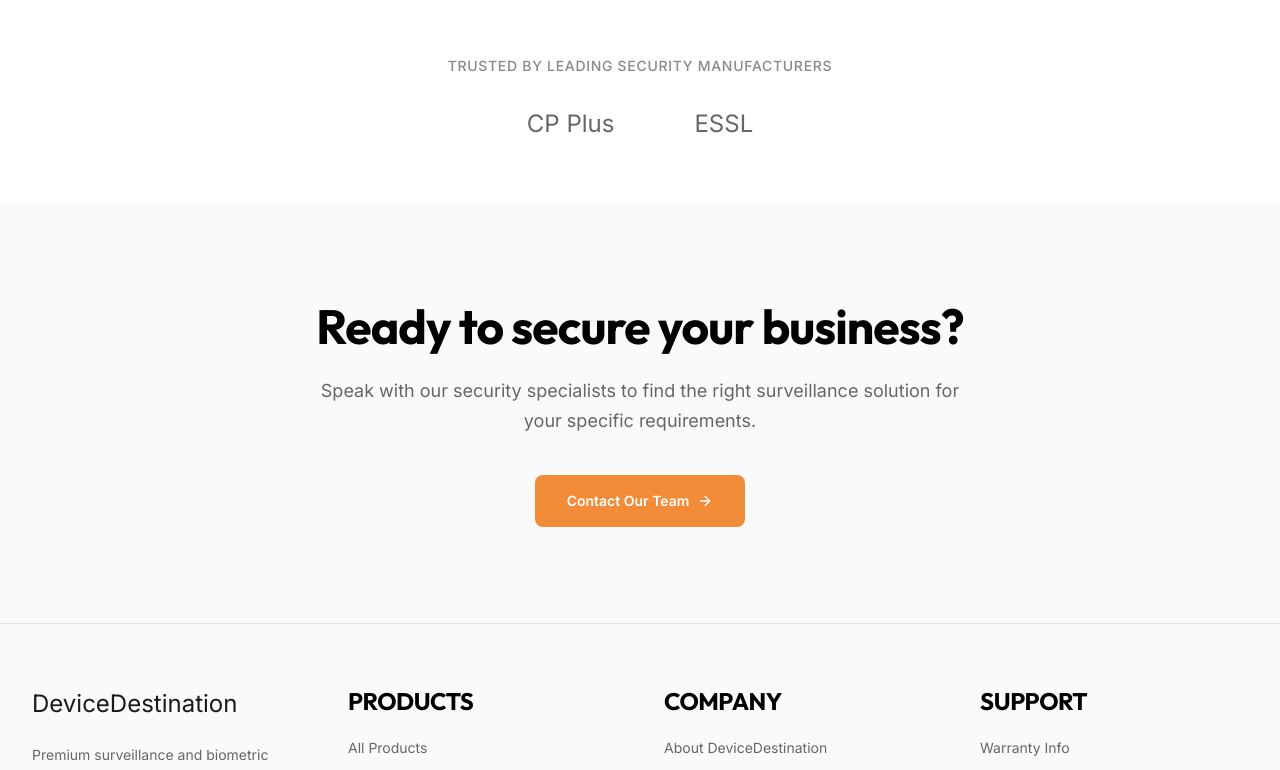
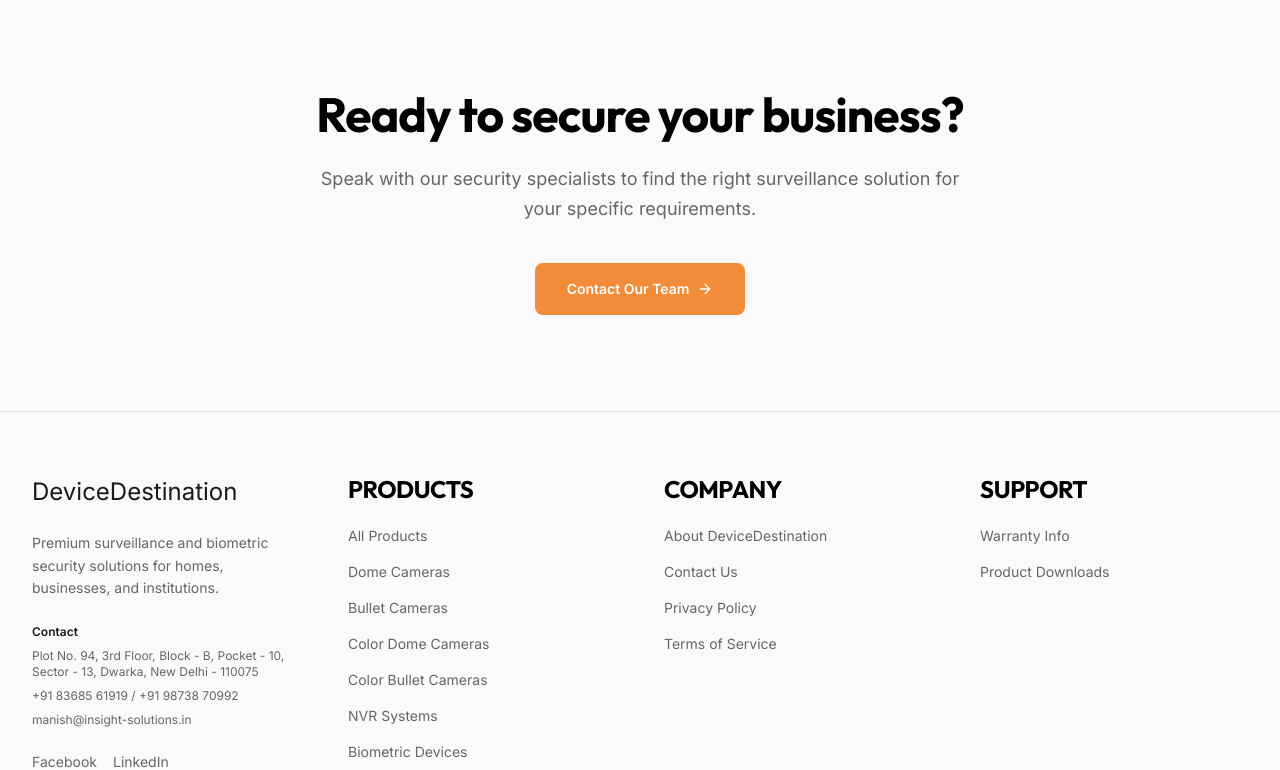
Before and after one commit to witejackel-eng/Ecom-website, a Next.js app: page / in a window 1280 px wide. Shown: the part 2880-3650 px from the top of the page. Built offline with nearby package versions, Linux system fonts and the light colour scheme.

Commit message:
Phase 3: Finalize content consistency and contrast fixes

```diff
--- a/src/app/about/page.tsx
+++ b/src/app/about/page.tsx
@@ -17,7 +17,7 @@ export default function AboutPage() {
 
       <div className="relative z-10 mx-auto max-w-4xl px-4 sm:px-6 lg:px-8">
         <FadeIn direction="up">
-          <h1 className="font-heading text-5xl mb-8 text-white">About DeviceDestination</h1>
+          <h1 className="font-heading text-5xl mb-8 !text-white">About DeviceDestination</h1>
           <div className="prose prose-invert prose-lg max-w-none text-gray-100">
             <p className="text-white">
               DeviceDestination is a premier provider of professional security, surveillance, and biometric attendance solutions.
@@ -27,10 +27,10 @@ export default function AboutPage() {
               Our commitment to quality ensures that every product we offer is thoroughly vetted for durability,
               clarity, and seamless integration. We don't just sell security devices; we provide peace of mind through trusted technology from industry leaders like CP Plus and ESSL.
             </p>
-            <h2 className="font-heading text-3xl text-white mt-12 mb-6">Our Mission</h2>
+            <h2 className="font-heading text-3xl !text-white mt-12 mb-6">Our Mission</h2>
             <p className="text-white">To empower businesses and institutions with state-of-the-art security technology that enhances safety, operational efficiency, and accountability.</p>
 
-            <h2 className="font-heading text-3xl text-white mt-12 mb-6">Why Choose DeviceDestination</h2>
+            <h2 className="font-heading text-3xl !text-white mt-12 mb-6">Why Choose DeviceDestination</h2>
             <ul className="list-disc pl-5 space-y-2 text-white">
               <li>Enterprise-grade surveillance solutions</li>
               <li>Verified CP Plus & ESSL partner</li>
--- a/src/app/contact/page.tsx
+++ b/src/app/contact/page.tsx
@@ -21,7 +21,7 @@ export default function ContactPage() {
       <div className="relative z-10 mx-auto max-w-7xl">
         {/* Hero */}
         <div className="text-center mb-20">
-          <h1 className="font-heading text-5xl mb-4 text-white">Contact Us</h1>
+          <h1 className="font-heading text-5xl mb-4 !text-white">Contact Us</h1>
           <p className="text-xl text-white">Get in touch with our security experts at DeviceDestination</p>
         </div>
 
--- a/src/app/page.tsx
+++ b/src/app/page.tsx
@@ -119,23 +119,6 @@ export default function Home() {
       </section>
 
 
-      {/* Brands */}
-      <section className="py-16 bg-white">
-        <div className="mx-auto max-w-7xl px-4 sm:px-6 lg:px-8">
-          <FadeIn direction="up">
-            <p className="text-center text-sm font-medium text-[#888] uppercase tracking-wider mb-8">
-              Trusted by leading security manufacturers
-            </p>
-            <div className="flex flex-wrap justify-center items-center gap-12 md:gap-20">
-              {["CP Plus", "ESSL"].map((brand) => (
-                <span key={brand} className="font-heading text-2xl text-[#666666] hover:text-[#F28C38] transition-colors duration-300 cursor-default">
-                  {brand}
-                </span>
-              ))}
-            </div>
-          </FadeIn>
-        </div>
-      </section>
 
       {/* CTA */}
       <section className="py-24 bg-[#FAFAFA]">
```
